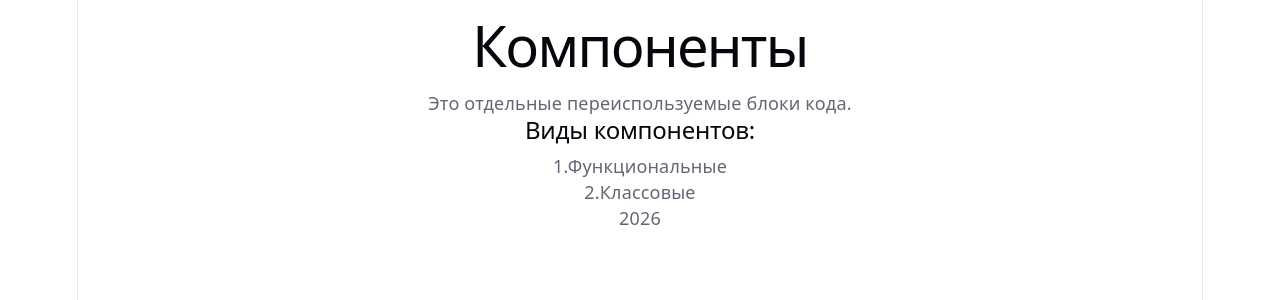
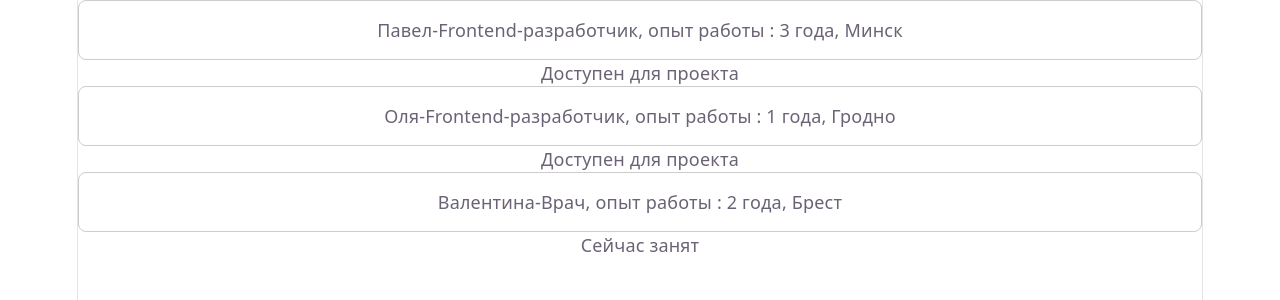
Before and after one commit to morkovkina14/rtk-redev, a React (Vite) app: page / in a window 1280 px wide. Shown: the top 300 px of the page. Built offline with nearby package versions, Linux system fonts and the light colour scheme.

Commit message:
домашнее задание 7

```diff
--- a/src/App.jsx
+++ b/src/App.jsx
@@ -1,14 +1,30 @@
-import Header from "./components/Header";
-import Footer from "./components/Footer";
-import { MainContent, Section } from "./components/Content";
-
+import UserCard from "./components/UserCard";
+import React from "react";
 
 const App = () => {
   return (
     <div>
-      <Header />
-      <MainContent />
-      <Footer />
+     <UserCard
+  name="Павел"
+  role="Frontend-разработчик"
+  experience={3}
+  location={{ city: "Минск", country: "Беларусь" }}
+  isAvailable={true}
+/>
+     <UserCard
+  name="Оля"
+  role="Frontend-разработчик"
+  experience={1}
+  location={{ city: "Гродно", country: "Беларусь" }}
+  isAvailable={true}
+/>
+     <UserCard
+  name="Валентина"
+  role="Врач"
+  experience={2}
+  location={{ city: "Брест", country: "Беларусь" }}
+  isAvailable={false}
+/>
     </div>
   );
 };
--- /dev/null
+++ b/src/components/Card.css
@@ -0,0 +1,6 @@
+.card {
+  border: 1px solid #ccc;
+  border-radius: 8px;
+  padding: 16px;
+  background: white;
+}
--- /dev/null
+++ b/src/components/Card.jsx
@@ -0,0 +1,8 @@
+import React from 'react';
+import "./Card.css"
+
+function Card({ children }) {
+  return <article className="card">{children}</article>;
+}
+
+export default Card
--- a/src/components/Content.jsx
+++ /dev/null
@@ -1,22 +0,0 @@
-import React from 'react';
-
-const Section = () => {
-  return (
-    <section>
-      <h2>Виды компонентов:</h2>
-      <p>1.Функциональные</p>
-      <p>2.Классовые</p>
-    </section>
-  )
-}
-
-const MainContent = () => {
-  return (
-    <main>
-      <p>Это отдельные переиспользуемые блоки кода.</p>
-      <Section />
-    </main>
-  )
-}
-
-export {Section, MainContent}
--- a/src/components/Footer.jsx
+++ /dev/null
@@ -1,12 +0,0 @@
-import React from 'react';
-
-
-const Footer = () => {
-  return (
-    <footer>
-      <p>{new Date().getFullYear()}</p>
-    </footer>
-  )
-}
-
-export default Footer
--- a/src/components/Header.jsx
+++ /dev/null
@@ -1,11 +0,0 @@
-import React from 'react';
-
-const Header = () => {
-  return (
-    <header>
-      <h1>Компоненты</h1>
-    </header>
-  )
-}
-
-export default Header
--- /dev/null
+++ b/src/components/StatusBadge.jsx
@@ -0,0 +1,11 @@
+import React from 'react';
+
+function StatusBadge({ isAvailable }) {
+  return (
+    <span>
+      {isAvailable ? 'Доступен для проекта' : 'Сейчас занят'}
+    </span>
+  );
+}
+
+export default StatusBadge;
--- /dev/null
+++ b/src/components/UserCard.jsx
@@ -0,0 +1,18 @@
+import React from 'react'
+import StatusBadge from './StatusBadge'
+import Card from './Card'
+
+function UserCard({ name, role, experience, location, isAvailable }) {
+  return (
+    <>
+    <Card>
+      <p>
+        {name}-{role}, опыт работы : {experience} года, {location.city}
+      </p>
+    </Card>
+     <StatusBadge isAvailable={isAvailable} />
+     </>
+  )
+}
+
+export default UserCard
```
